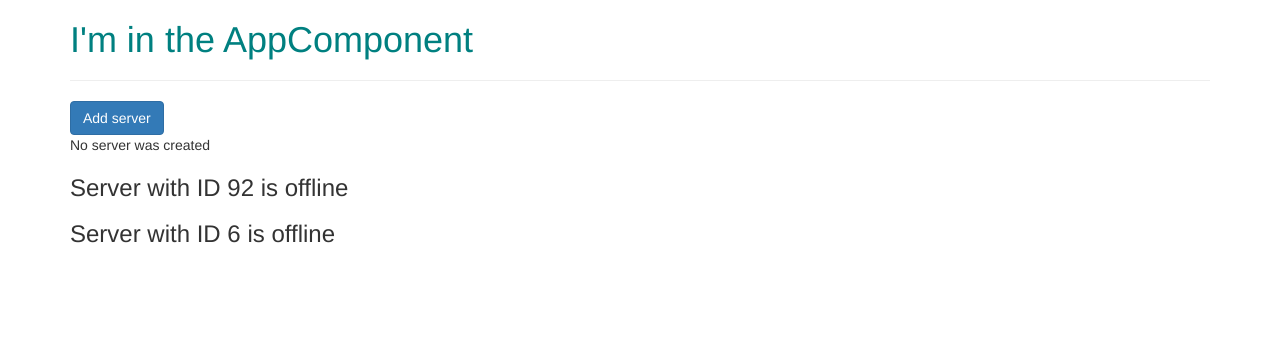
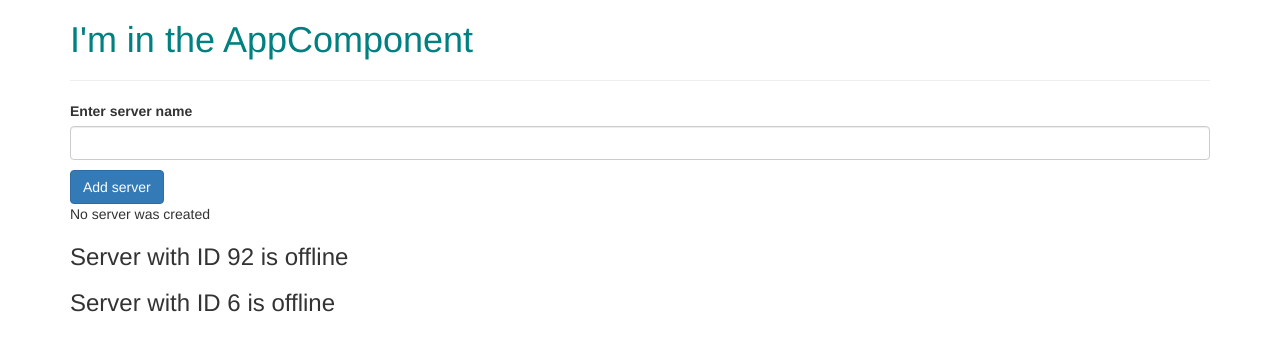
Before and after one commit to theglitcher97/angular_the_complete_guide_course, an Angular app: page / in a window 1280 px wide. Shown: the top 350 px of the page. Built offline with nearby package versions, Linux system fonts and the light colour scheme.

Commit message:
feat: listen to user input with the input event
changing the value of a property using the data coming from an event

```diff
--- a/src/app/servers/servers.component.html
+++ b/src/app/servers/servers.component.html
@@ -1,3 +1,7 @@
+<label>Enter server name</label>
+<!-- '$event' is kind of a reserve variable that Angular uses to represent the incoming data from an event -->
+<input type="text" (input)="onUpdateServerName($event)" class="form-control">
+<p> {{ serverName }} </p>
 <button [disabled]="!allowNewServer" class="btn btn-primary" (click)="onCreateServer()">Add server</button>
 <p>{{ serverCreationStatus }}</p>
 <app-server></app-server>
--- a/src/app/servers/servers.component.ts
+++ b/src/app/servers/servers.component.ts
@@ -15,6 +15,7 @@ import { Component } from '@angular/core';
 export class ServersComponent {
   public allowNewServer = false;
   public serverCreationStatus = 'No server was created';
+  public serverName = '';
 
   constructor() {
     setTimeout(()=> this.allowNewServer = true,2000)
@@ -23,4 +24,8 @@ export class ServersComponent {
   onCreateServer(){
     this.serverCreationStatus = 'Server was created';
   }
+
+  onUpdateServerName(event: Event) {
+    this.serverName = (event.target as HTMLInputElement).value
+  }
 }
```
